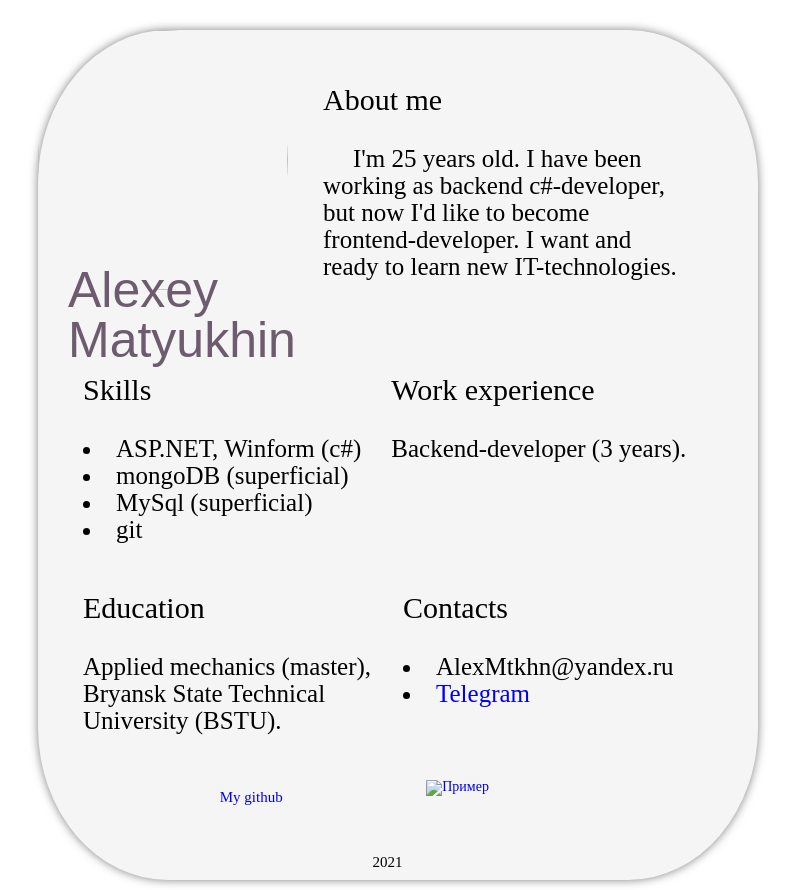
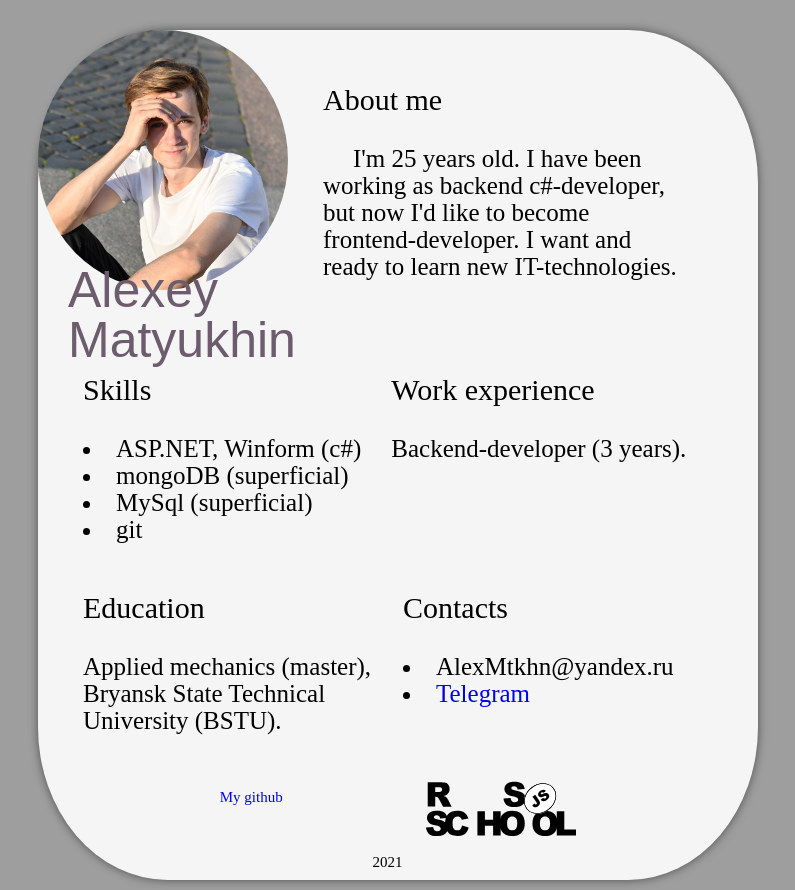
Before and after one commit to Bach1685/rsschool-cv, a plain HTML site: page index.html in a window 1280 px wide. Shown: the whole page, without its empty margins (242-1037 px from the left). Drawn offline with Linux system fonts and the light colour scheme; the site is published under a folder, as on GitHub Pages, so addresses that start at the root find nothing.

Commit message:
fix: change path of images

```diff
--- a/index.html
+++ b/index.html
@@ -9,7 +9,7 @@
     <div class="content">
       <div class="header">
         <div class="photo">
-          <img src="/GkAwlIiYN28.jpg" alt="" />
+          <img src="./image/GkAwlIiYN28.jpg" alt="" />
           <p class="text">Alexey Matyukhin</p>
         </div>
         <div class="about_me">
@@ -62,7 +62,7 @@
             >My github</a
           >
           <a class="rsschool" href="https://rs.school/js/">
-            <img src="/rs_school_js.svg" alt="Пример" />
+            <img src="./image/rs_school_js.svg" alt="Изображение" />
           </a>
         </div>
         <p class="year">2021</p>
--- a/style.css
+++ b/style.css
@@ -75,7 +75,7 @@ h6 {
   font-weight: 400;
 }
 body {
-  background: url(/IMG_0468.JPG) 0 0/100% auto no-repeat;
+  background: url(./image/IMG_0468.JPG) 0 0/100% auto no-repeat;
 }
 .content {
   background: whitesmoke;
```
Also changed, not shown: image/GkAwlIiYN28.jpg (renamed from GkAwlIiYN28.jpg), image/rs_school_js.svg (renamed from rs_school_js.svg), 2 other files.
